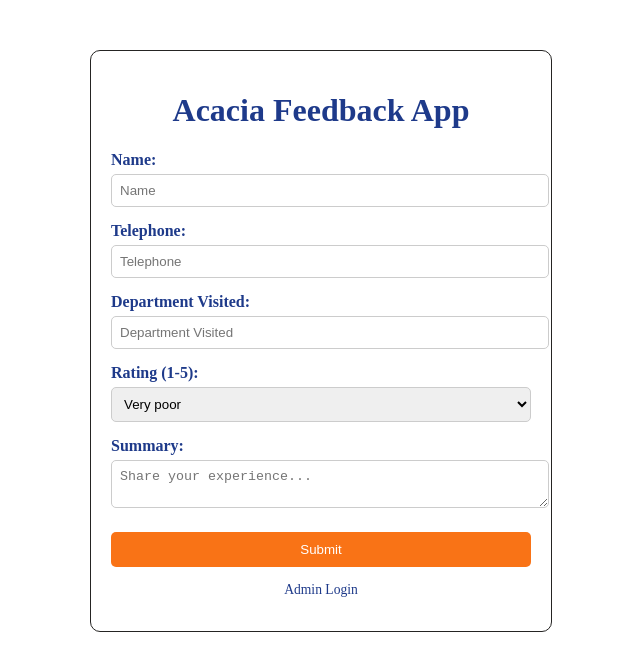
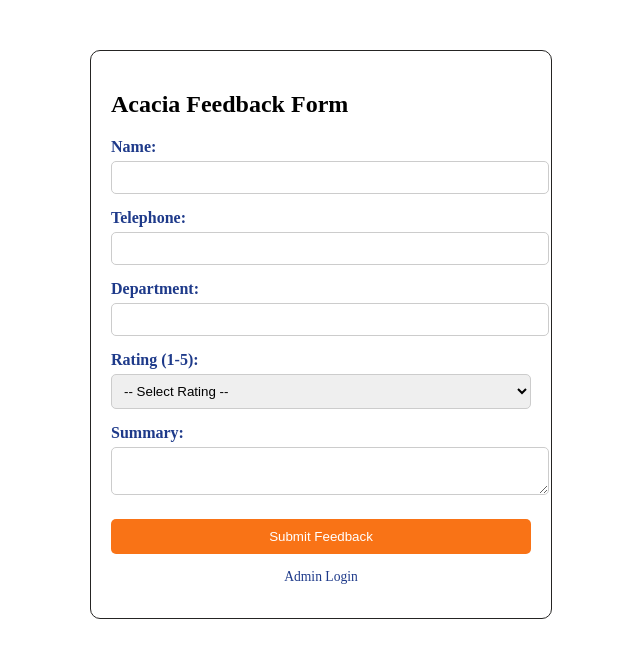
Before and after one commit to kevin-dompreh/Acacia-Medical-Center-feedback-app, a React app in the folder frontend/: page / in a window 1280 px wide. Shown: the top 670 px of the page, without its empty margins (319-959 px from the left). Built offline with nearby package versions, Linux system fonts and the light colour scheme.

Commit message:
More updates done. Presenting a cleaner code

```diff
--- a/frontend/src/components/FeedbackForm.js
+++ b/frontend/src/components/FeedbackForm.js
@@ -1,7 +1,6 @@
 import React, { useState } from "react";
 import "../styles.css";
-
-function FeedbackForm() {
+const FeedbackForm = () => {
   const [formData, setFormData] = useState({
     name: "",
     telephone: "",
@@ -11,76 +10,102 @@ function FeedbackForm() {
   });
 
   const handleChange = (e) => {
-    setFormData({ ...formData, [e.target.name]: e.target.value });
+    const { name, value } = e.target;
+    setFormData((prev) => ({
+      ...prev,
+      [name]: value,
+    }));
   };
 
   const handleSubmit = async (e) => {
     e.preventDefault();
-    console.log(formData);
-    // later: send to backend API
+
+    try {
+      const response = await fetch("http://localhost:5000/api/feedback", {
+        method: "POST",
+        headers: {
+          "Content-Type": "application/json",
+        },
+        body: JSON.stringify(formData),
+      });
+
+      if (response.ok) {
+        alert("✅ Feedback submitted successfully!");
+        setFormData({
+          name: "",
+          telephone: "",
+          department: "",
+          rating: "",
+          summary: "",
+        });
+      } else {
+        alert("❌ Error submitting feedback. Please try again.");
+      }
+    } catch (error) {
+      console.error("Error:", error);
+      alert("⚠️ Could not connect to server.");
+    }
   };
 
   return (
     <div className="container">
-      <h1>Acacia Feedback App</h1>
+      <h2>Acacia Feedback Form</h2>
       <form onSubmit={handleSubmit}>
         <label>Name:</label>
         <input
+          type="text"
           name="name"
           value={formData.name}
           onChange={handleChange}
-          placeholder="Name"
           required
         />
 
         <label>Telephone:</label>
         <input
-          type="tel"
+          type="text"
           name="telephone"
           value={formData.telephone}
           onChange={handleChange}
-          placeholder="Telephone"
-          required
         />
 
-        <label>Department Visited:</label>
+        <label>Department:</label>
         <input
           type="text"
           name="department"
           value={formData.department}
           onChange={handleChange}
-          placeholder="Department Visited"
           required
         />
 
         <label>Rating (1-5):</label>
-        <select id="rating" name="rating">
-          <option value="1.Very poor">Very poor</option>
-          <option value="2. Poor">Poor</option>
-          <option value="3. Average">Average</option>
-          <option value="4. Good">Good</option>
-          <option value="5. Excellent">Excellent</option>
+        <select
+          name="rating"
           value={formData.rating}
           onChange={handleChange}
           required
+        >
+          <option value="">-- Select Rating --</option>
+          <option value="1">Very poor</option>
+          <option value="2">Poor</option>
+          <option value="3">Average</option>
+          <option value="4">Good</option>
+          <option value="5">Excellent</option>
         </select>
 
         <label>Summary:</label>
         <textarea
           name="summary"
-          placeholder="Share your experience..."
           value={formData.summary}
           onChange={handleChange}
         />
 
-        <button type="submit">Submit</button>
+        <button type="submit">Submit Feedback</button>
       </form>
-
       <p className="admin-link">
         <a href="/admin">Admin Login</a>
       </p>
     </div>
   );
-}
+};
 
 export default FeedbackForm;
--- a/package.json
+++ b/package.json
@@ -1,7 +1,7 @@
 {
   "name": "acacia-medical-center-feedback-app",
   "version": "1.0.0",
-  "main": "index.js",
+  "main": "server.js",
   "scripts": {
     "test": "echo \"Error: no test specified\" && exit 1"
   },
```
Also changed, not shown: 1 other file (tests, documents, lock files or other folders).
